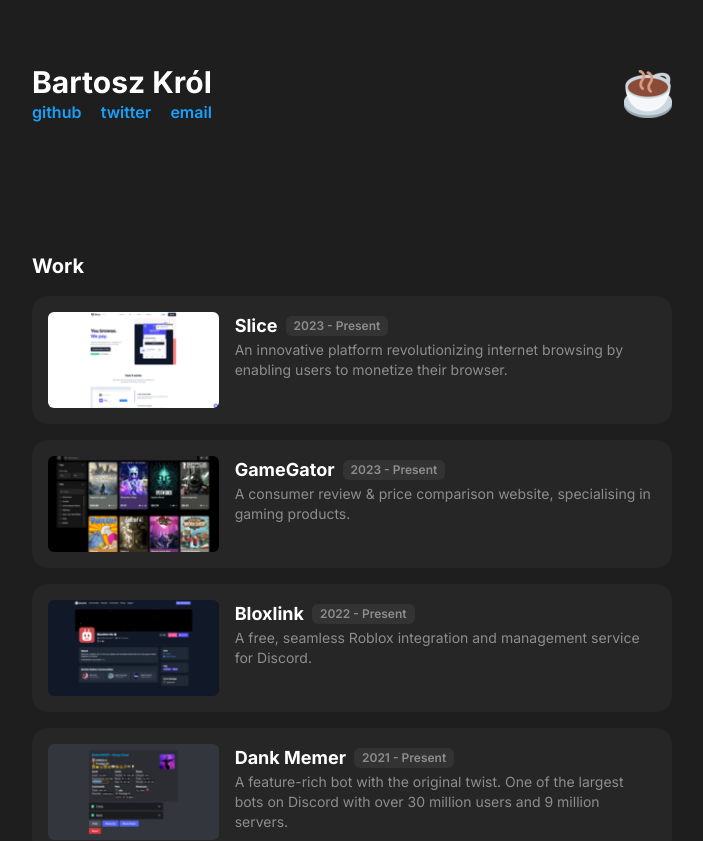
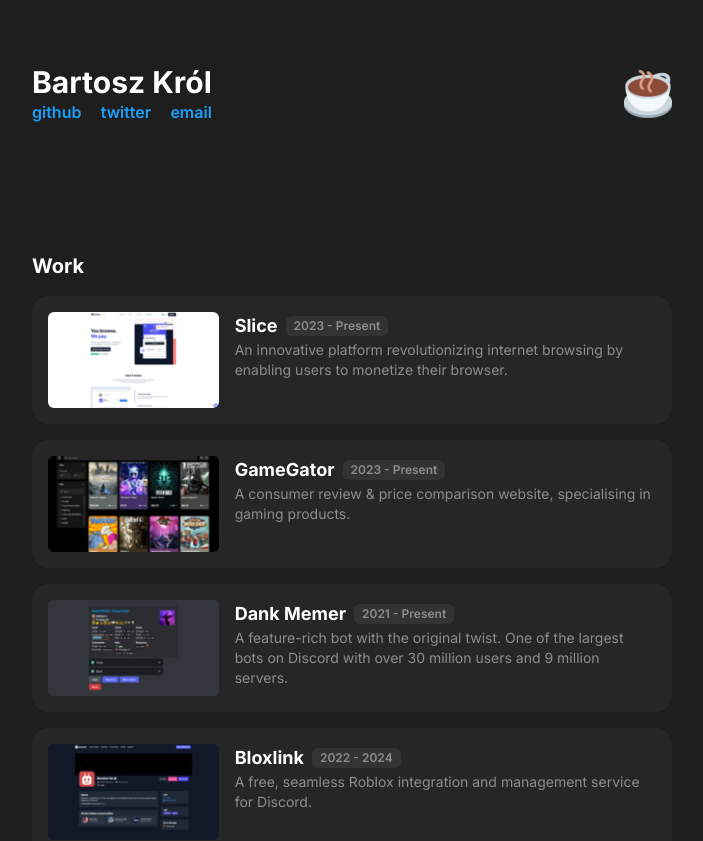
Before and after one commit to badosz0/badosz.com, a Next.js app: page / in a window 1280 px wide. Shown: the top 841 px of the page, without its empty margins (288-991 px from the left). Built offline with nearby package versions, Linux system fonts and the light colour scheme; no server answers.

Commit message:
end bloxlink

```diff
--- a/src/app/page.tsx
+++ b/src/app/page.tsx
@@ -39,18 +39,18 @@ export default function Page(): JSX.Element {
           time="2023 - Present"
         />
         <Work
-          name="Bloxlink"
-          description="A free, seamless Roblox integration and management service for Discord."
-          href="https://blox.link/"
-          image="/images/work/bloxlink.png"
-          time="2022 - Present"
-        />
-        <Work
           name="Dank Memer"
           description="A feature-rich bot with the original twist. One of the largest bots on Discord with over 30 million users and 9 million servers."
           href="https://dankmemer.lol/"
           image="/images/work/dank-memer-bot.png"
           time="2021 - Present"
+        />
+        <Work
+          name="Bloxlink"
+          description="A free, seamless Roblox integration and management service for Discord."
+          href="https://blox.link/"
+          image="/images/work/bloxlink.png"
+          time="2022 - 2024"
         />
       </div>
       <div className="flex flex-col gap-4">
```
